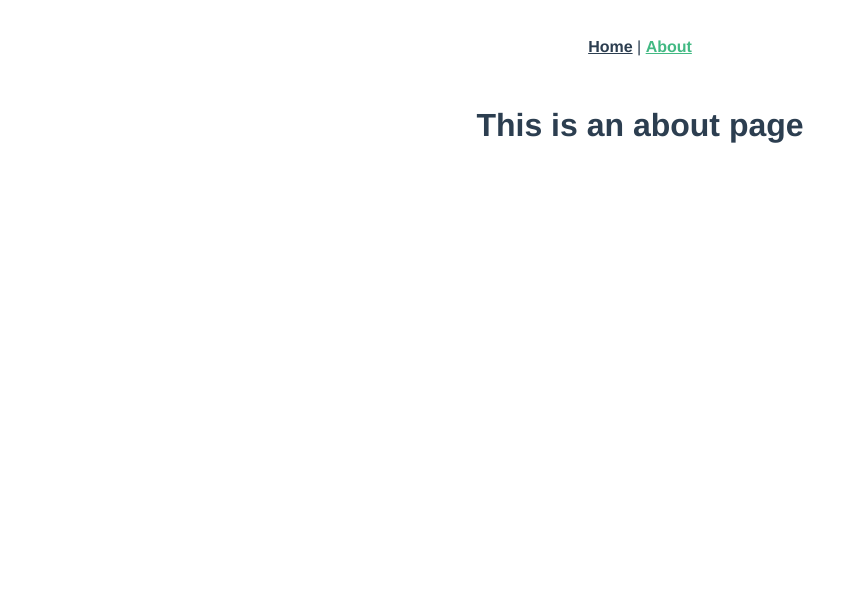
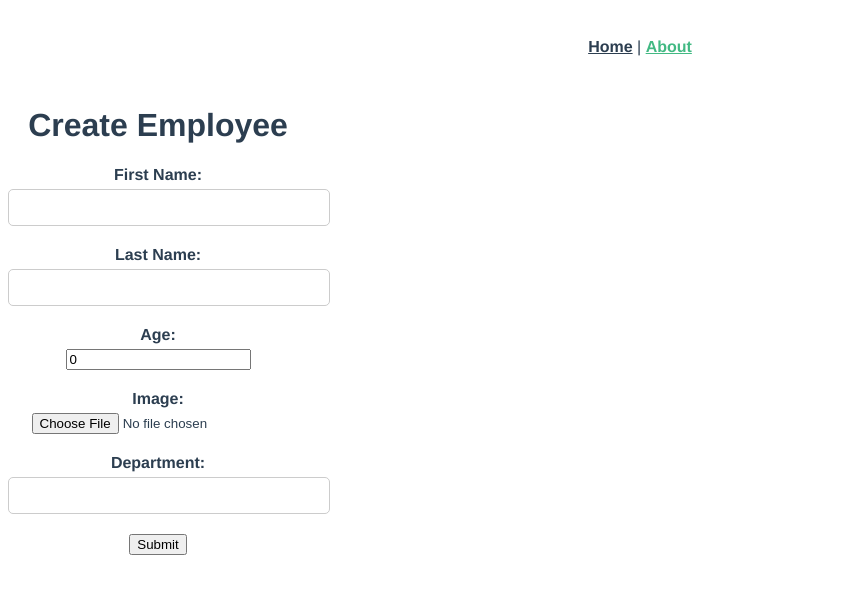
Before and after one commit to UTEC-CS2B01/employees-2-0-2023-1, a Vue app in the folder frontend/: page /about in a window 1280 px wide. Shown: the top 594 px of the page, without its empty margins (0-858 px from the left). Built offline with nearby package versions, Linux system fonts and the light colour scheme.

Commit message:
create employees

```diff
--- a/frontend/src/components/CreateEmployee.vue
+++ b/frontend/src/components/CreateEmployee.vue
@@ -0,0 +1,95 @@
+<template>
+  <div class="Employee-creation-form">
+    <h1>Create Employee</h1>
+    <form v-on:submit.prevent.stop="createEmployee">
+      <div class="form-group">
+        <label>First Name:</label>
+        <input type="text" v-model="employee.firstname" />
+      </div>
+      <div class="form-group">
+        <label>Last Name:</label>
+        <input type="text" v-model="employee.lastname" />
+      </div>
+      <div class="form-group">
+        <label>Age:</label>
+        <input type="number" v-model="employee.age" />
+      </div>
+      <div class="form-group">
+        <label>Image:</label>
+        <input type="file" v-on:change="onFileChange" />
+      </div>
+      <div class="form-group">
+        <label>Department:</label>
+        <input type="text" v-model="employee.selectDepartment" />
+      </div>
+      <button class="submit-botton2" type="submit">Submit</button>
+    </form>
+  </div>
+</template>
+
+<script>
+import { create } from "@/services/employees.api";
+
+export default {
+  name: "CreateEmployee",
+  components: {},
+  data() {
+    return {
+      employee: {
+        firstname: "",
+        lastname: "",
+        age: 0,
+        image: "",
+        is_active: true,
+        department_id: "",
+      },
+    };
+  },
+
+  methods: {
+    async createEmployee() {
+      console.log(this.employee);
+      const data = await create(this.employee);
+      console.log(data);
+    },
+
+    onFileChange(event) {
+      const file = event.target.files[0];
+      console.log(file);
+    },
+  },
+};
+</script>
+<style>
+.Employee-creation-form {
+  padding: 0;
+  margin: 0;
+  width: 300px;
+}
+
+.form-group {
+  margin-bottom: 20px;
+}
+
+label {
+  display: block;
+  margin-bottom: 5px;
+  font-weight: bold;
+}
+
+input[type="text"] {
+  padding: 10px;
+  border: 1px solid #ccc;
+  border-radius: 5px;
+  width: 300px;
+}
+
+.submit-button2 {
+  background-color: #4caf50;
+  color: white;
+  padding: 10px 20px;
+  border: none;
+  border-radius: 5px;
+  cursor: pointer;
+}
+</style>
--- a/frontend/src/services/employees.api.js
+++ b/frontend/src/services/employees.api.js
@@ -0,0 +1,15 @@
+import axios from "axios";
+
+const BASE_URL = "http://127.0.0.1:5002/employees";
+
+export const createEmployee = async (payload) => {
+  const { data } = await axios.post(BASE_URL, payload);
+
+  return data;
+};
+
+export const getAllEmployees = async () => {
+  const { data } = await axios.get(BASE_URL);
+
+  return data;
+};
--- a/frontend/src/views/AboutView.vue
+++ b/frontend/src/views/AboutView.vue
@@ -1,5 +1,22 @@
 <template>
   <div class="about">
-    <h1>This is an about page</h1>
+    <CreateEmployee />
   </div>
 </template>
+
+<script>
+import CreateEmployee from "@/components/CreateEmployee.vue";
+
+export default {
+  name: "AboutView",
+  components: {
+    CreateEmployee,
+  },
+  data() {
+    return {};
+  },
+  methods: {},
+};
+</script>
+
+<style></style>
```
Also changed, not shown: frontend/src/components/ListEmployees.vue (+33 -0 lines).
